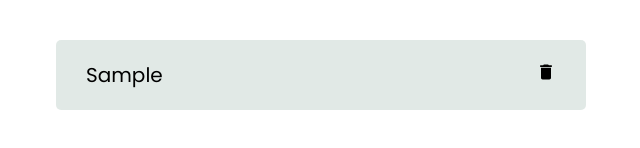
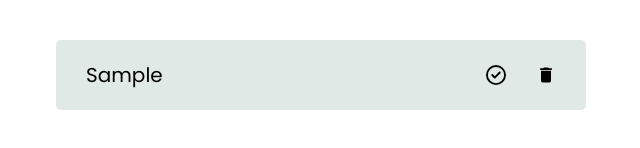
Before and after one commit to tanvir35web/Basic-Todo-App, a React (Vite) app: page / in a window 1280 px wide. Both pictures are taken after typing "Sample" into the empty fields and a click on the button "Add". Shown: the part 276-424 px from the top of the page, without its empty margins (319-959 px from the left). Built offline with nearby package versions, Linux system fonts and the light colour scheme.

Commit message:
checked and unchecked feature added

```diff
--- a/src/App.css
+++ b/src/App.css
@@ -82,8 +82,19 @@
 
 .deleteButton {
     cursor: pointer;
+    display: flex;
+    align-items: center;
 }
 
 .addButton {
     cursor: pointer;
 }
+
+.symbols {
+    display: flex;
+    gap: 30px;
+}
+
+.toggleChecked {
+    display: flex;
+}
--- a/src/components/BasicTodo.jsx
+++ b/src/components/BasicTodo.jsx
@@ -3,6 +3,8 @@ import { MdOutlineEditNote } from "react-icons/md";
 import { MdDelete } from "react-icons/md";
 import "./BasicTodoResponsive.css";
 import { motion } from "framer-motion";
+import { FaCircleCheck } from "react-icons/fa6";
+import { FaRegCircleCheck } from "react-icons/fa6";
 
 const BasicTodo = () => {
     const [tasks, setTasks] = useState([]);
@@ -22,8 +24,8 @@ const BasicTodo = () => {
     }, [tasks]);
 
     function handleAddTask() {
-        if (input !== "") {
-            setTasks([...tasks, input]);
+        if (input.trim() !== "") {
+            setTasks([...tasks, { task: input, checked: false }]);
             setInput("");
         }
     }
@@ -39,6 +41,12 @@ const BasicTodo = () => {
             event.preventDefault();
             handleAddTask();
         }
+    }
+
+    function handleChecked(index) {
+        const newTasks = [...tasks];
+        newTasks[index].checked = !newTasks[index].checked;
+        setTasks(newTasks);
     }
 
     return (
@@ -78,15 +86,37 @@ const BasicTodo = () => {
                                 className="taskList"
                                 key={index}
                             >
-                                {task}
+                                <span
+                                    style={{
+                                        textDecoration: task.checked
+                                            ? "line-through"
+                                            : "none",
+                                        opacity: task.checked ? 0.5 : 1,
+                                    }}
+                                >
+                                    {task.task}
+                                </span>
+                                <div className="symbols">
+                                    <span
+                                        onClick={() => handleChecked(index)}
+                                        className="toggleChecked"
+                                    >
+                                        {task.checked ? (
+                                            <FaCircleCheck />
+                                        ) : (
+                                            <FaRegCircleCheck />
+                                        )}
+                                    </span>
+
                                     <motion.div
+                                        whileTap={{ scale: 0.9 }}
                                         className="deleteButton"
-                                    whileTap={{ scale: 0.9 }}
                                         type="button"
                                         onClick={() => handleDeleteTask(index)}
                                     >
                                         <MdDelete />
                                     </motion.div>
+                                </div>
                             </motion.li>
                         ))}
                     </ul>
```
Lines whose indentation alone changed are shown as unchanged.
